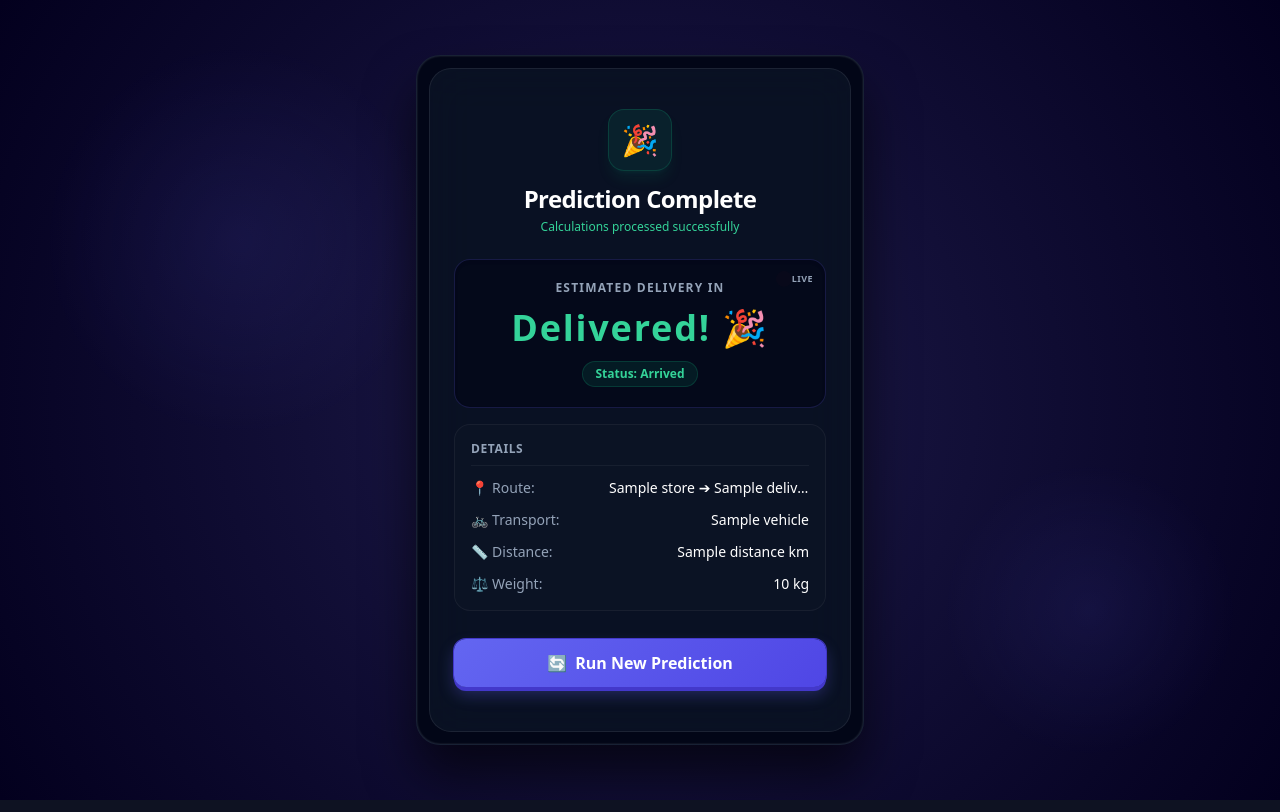
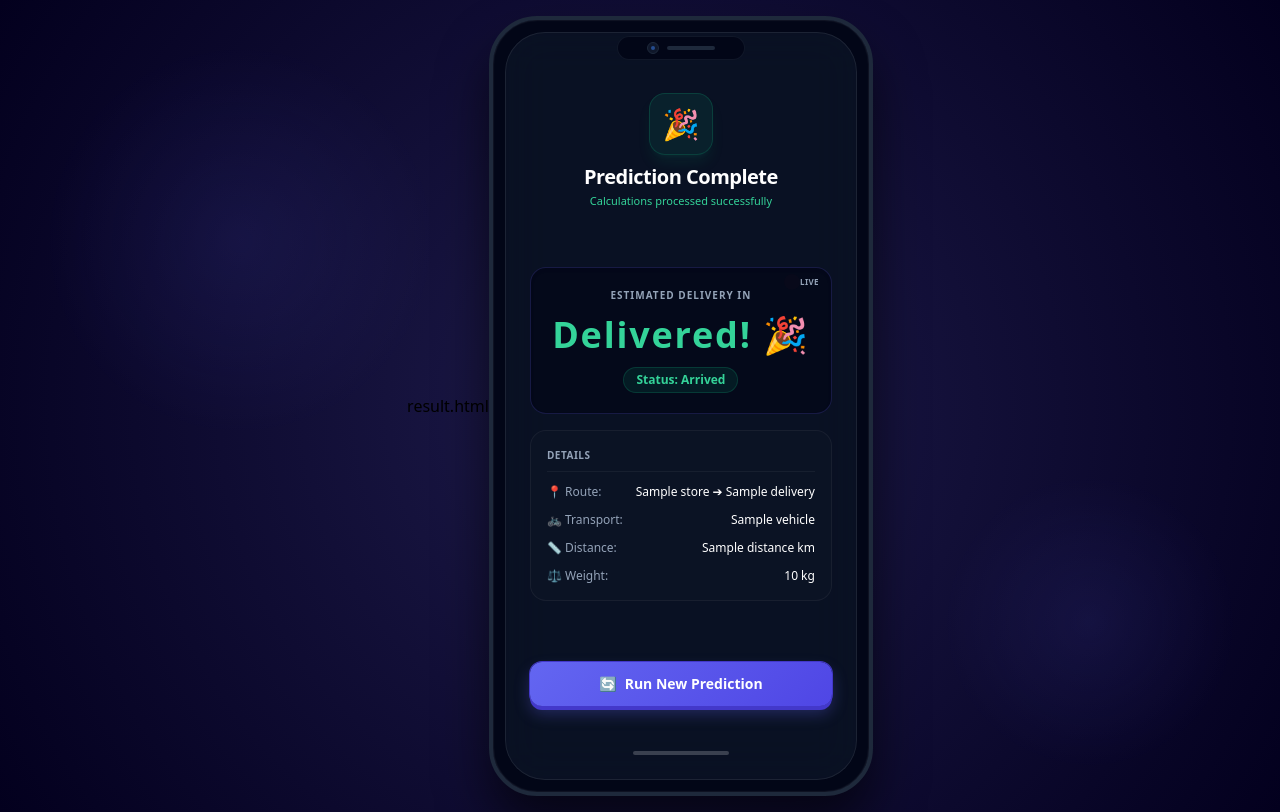
Before and after one commit to kavitha27c-droid/delivery-track, a Flask app: template templates/results.html in a window 1280 px wide. Run offline with Flask 3, Linux system fonts and the light colour scheme; the template is opened without the code that fills it: most values are stand-ins (such as "Sample title", 1, 10 or a date in 2020); some libraries are stand-ins or nearby versions.

Commit message:
Update results.html

```diff
--- a/templates/results.html
+++ b/templates/results.html
@@ -1,3 +1,7 @@
+result.html
+
+
+
 <!DOCTYPE html>
 <html lang="en">
 <head>
@@ -17,8 +21,8 @@
             font-family: system-ui, -apple-system, BlinkMacSystemFont, 'Segoe UI', Roboto, Oxygen, Ubuntu, Cantarell, sans-serif;
         }
 
-        /* 3D Dashboard Card Chassis - Now fully fluid and responsive */
-        .card-container {
+        /* 3D Mobile Device Chassis */
+        .phone-container {
             transform-style: preserve-3d;
             transition: transform 0.15s ease-out;
             box-shadow:
@@ -75,25 +79,33 @@
         }
     </style>
 </head>
-<body class="flex justify-center items-center min-h-screen p-4 sm:p-6 md:p-8">
+<body class="flex justify-center items-center min-h-screen p-4">
 
     <!-- Interactive Background Bubbles -->
-    <div class="bubble w-[250px] h-[250px] sm:w-[400px] sm:h-[400px] top-10 left-10 animate-pulse"></div>
-    <div class="bubble w-[200px] h-[200px] sm:w-[300px] sm:h-[300px] bottom-10 right-10 animate-pulse" style="animation-delay: 2s;"></div>
+    <div class="bubble w-[400px] h-[400px] top-10 left-10 animate-pulse"></div>
+    <div class="bubble w-[300px] h-[300px] bottom-10 right-10 animate-pulse" style="animation-delay: 2s;"></div>
 
-    <!-- 3D Fluid Chassis - Dynamically conforms to screen size like your index page -->
-    <div id="interactive-card" class="card-container w-full max-w-md bg-slate-950 rounded-3xl p-2 sm:p-3 border border-slate-800/80 relative z-10 flex flex-col overflow-hidden">
+    <!-- 3D Phone Chassis Wrapper -->
+    <div id="phone" class="phone-container w-full max-w-sm h-[780px] bg-slate-950 rounded-[48px] p-3 border-4 border-slate-800 relative z-10 flex flex-col overflow-hidden">
+
+        <!-- Phone Camera Notch -->
+        <div class="absolute top-4 left-1/2 transform -translate-x-1/2 w-32 h-6 bg-slate-950 rounded-full z-30 flex items-center justify-center border border-slate-800/50">
+            <div class="w-3 h-3 rounded-full bg-slate-900 border border-slate-800 mr-2 flex justify-center items-center">
+                <div class="w-1 h-1 rounded-full bg-blue-500/50"></div>
+            </div>
+            <div class="w-12 h-1 bg-slate-800 rounded-full"></div>
+        </div>
 
         <!-- Glassmorphic Screen Layer -->
-        <div class="glass-screen flex-1 rounded-[22px] px-5 py-8 sm:px-6 sm:py-10 flex flex-col justify-between z-20">
+        <div class="glass-screen flex-1 rounded-[40px] px-6 pt-12 pb-6 flex flex-col justify-between overflow-y-auto no-scrollbar z-20">
 
             <!-- App Header -->
-            <div class="text-center">
-                <div class="inline-flex p-3 bg-emerald-500/10 rounded-2xl border border-emerald-500/20 mb-3 shadow-lg shadow-emerald-500/10">
+            <div class="text-center mt-3">
+                <div class="inline-flex p-3 bg-emerald-500/10 rounded-2xl border border-emerald-500/20 mb-2 shadow-lg shadow-emerald-500/10">
                     <span class="text-3xl">🎉</span>
                 </div>
-                <h2 class="text-xl sm:text-2xl font-bold tracking-tight text-white">Prediction Complete</h2>
-                <p class="text-xs text-emerald-400 mt-1">Calculations processed successfully</p>
+                <h2 class="text-xl font-bold tracking-tight text-white">Prediction Complete</h2>
+                <p class="text-[11px] text-emerald-400 mt-0.5">Calculations processed successfully</p>
             </div>
 
             <!-- Result Card Viewport -->
@@ -101,15 +113,15 @@
 
                 <!-- Live Ticking Countdown Display -->
                 <div class="bg-slate-950/60 p-5 rounded-2xl border border-indigo-500/20 text-center shadow-inner relative overflow-hidden">
-                    <div class="absolute top-3 right-3 flex items-center gap-1">
+                    <div class="absolute top-2 right-3 flex items-center gap-1">
                         <span class="w-2 h-2 rounded-full bg-red-500 animate-ping"></span>
-                        <span class="text-[9px] text-slate-400 font-bold uppercase tracking-wider">Live</span>
+                        <span class="text-[8px] text-slate-400 font-bold uppercase tracking-wider">Live</span>
                     </div>
 
-                    <p class="text-[10px] sm:text-xs text-slate-400 uppercase tracking-widest font-bold">Estimated Delivery In</p>
+                    <p class="text-[10px] text-slate-400 uppercase tracking-widest font-bold">Estimated Delivery In</p>
 
-                    <!-- Targeted by JS to tick down live -->
-                    <h1 id="live-timer" class="text-3xl sm:text-4xl font-extrabold text-indigo-400 my-3 tracking-wider">
+                    <!-- This ID is targeted by JS to tick down live -->
+                    <h1 id="live-timer" class="text-4xl font-extrabold text-indigo-400 my-3 tracking-wider">
                         {{ result.hours }}h {{ result.minutes }}m 00s
                     </h1>
 
@@ -120,12 +132,12 @@
                 </div>
 
                 <!-- Parameters breakdown -->
-                <div class="bg-slate-900/40 p-4 rounded-2xl border border-white/5 text-xs sm:text-sm space-y-3">
-                    <h3 class="text-[10px] sm:text-xs uppercase tracking-wider font-bold text-slate-400 border-b border-white/5 pb-2">Details</h3>
+                <div class="bg-slate-900/40 p-4 rounded-2xl border border-white/5 text-xs space-y-3">
+                    <h3 class="text-[10px] uppercase tracking-wider font-bold text-slate-400 border-b border-white/5 pb-2">Details</h3>
 
-                    <div class="flex justify-between items-center gap-4">
-                        <span class="text-slate-400 whitespace-nowrap">📍 Route:</span>
-                        <span class="text-white font-medium text-right truncate max-w-[200px]">{{ result.store }} ➔ {{ result.delivery }}</span>
+                    <div class="flex justify-between items-center">
+                        <span class="text-slate-400">📍 Route:</span>
+                        <span class="text-white font-medium text-right truncate max-w-[180px]">{{ result.store }} ➔ {{ result.delivery }}</span>
                     </div>
                     <div class="flex justify-between items-center">
                         <span class="text-slate-400">🚲 Transport:</span>
@@ -144,17 +156,19 @@
 
             <!-- Dynamic Re-calculate Action Button -->
             <div class="pt-2">
-                <a href="/" class="btn-3d w-full text-white font-bold py-3 text-sm sm:text-base flex items-center justify-center gap-2">
+                <a href="/" class="btn-3d w-full text-white font-bold py-3 text-sm flex items-center justify-center gap-2">
                     <span>🔄</span> Run New Prediction
                 </a>
             </div>
 
+            <!-- Device Navigation virtual indicator pill -->
+            <div class="w-24 h-1 bg-white/20 rounded-full mx-auto mt-2"></div>
         </div>
     </div>
 
     <!-- JavaScript to power the dynamic 3D tilting & the live countdown -->
     <script>
-        const interactiveCard = document.getElementById('interactive-card');
+        const phone = document.getElementById('phone');
 
         // --- 1. Dynamic 3D Tilt Mechanics ---
         document.addEventListener('mousemove', (e) => {
@@ -165,29 +179,30 @@
             const rotateX = ((clientY - centerY) / centerY) * -12;
             const rotateY = ((clientX - centerX) / centerX) * 12;
 
-            interactiveCard.style.transform = `rotateX(${rotateX}deg) rotateY(${rotateY}deg)`;
+            phone.style.transform = `rotateX(${rotateX}deg) rotateY(${rotateY}deg)`;
         });
 
         document.addEventListener('mouseleave', () => {
-            interactiveCard.style.transform = 'rotateX(0deg) rotateY(0deg)';
+            phone.style.transform = 'rotateX(0deg) rotateY(0deg)';
         });
 
-        interactiveCard.addEventListener('touchmove', (e) => {
+        phone.addEventListener('touchmove', (e) => {
             if(e.touches.length === 1) {
                 const touch = e.touches[0];
                 const centerX = window.innerWidth / 2;
                 const centerY = window.innerHeight / 2;
                 const rotateX = ((touch.clientY - centerY) / centerY) * -15;
                 const rotateY = ((touch.clientX - centerX) / centerX) * 15;
-                interactiveCard.style.transform = `rotateX(${rotateX}deg) rotateY(${rotateY}deg)`;
+                phone.style.transform = `rotateX(${rotateX}deg) rotateY(${rotateY}deg)`;
             }
         }, { passive: true });
 
-        interactiveCard.addEventListener('touchend', () => {
-            interactiveCard.style.transform = 'rotateX(0deg) rotateY(0deg)';
+        phone.addEventListener('touchend', () => {
+            phone.style.transform = 'rotateX(0deg) rotateY(0deg)';
         });
 
         // --- 2. Live Countdown Timer Logic ---
+        // Grab the initial total seconds sent from the Flask Output class
         let totalSeconds = parseInt("{{ result.total_seconds }}") || 0;
         const timerElement = document.getElementById('live-timer');
         const statusBadge = document.getElementById('status-badge');
@@ -205,16 +220,20 @@
 
                 totalSeconds--;
 
+                // Calculate remaining hours, minutes, and seconds
                 const hours = Math.floor(totalSeconds / 3600);
                 const minutes = Math.floor((totalSeconds % 3600) / 60);
                 const seconds = totalSeconds % 60;
 
+                // Format numbers to always show double digits for seconds
                 const formattedSeconds = seconds < 10 ? '0' + seconds : seconds;
 
+                // Update UI text
                 timerElement.innerText = `${hours}h ${minutes}m ${formattedSeconds}s`;
             }, 1000);
         }
 
+        // Initialize the countdown when page loads
         startCountdown();
     </script>
 </body>
```
